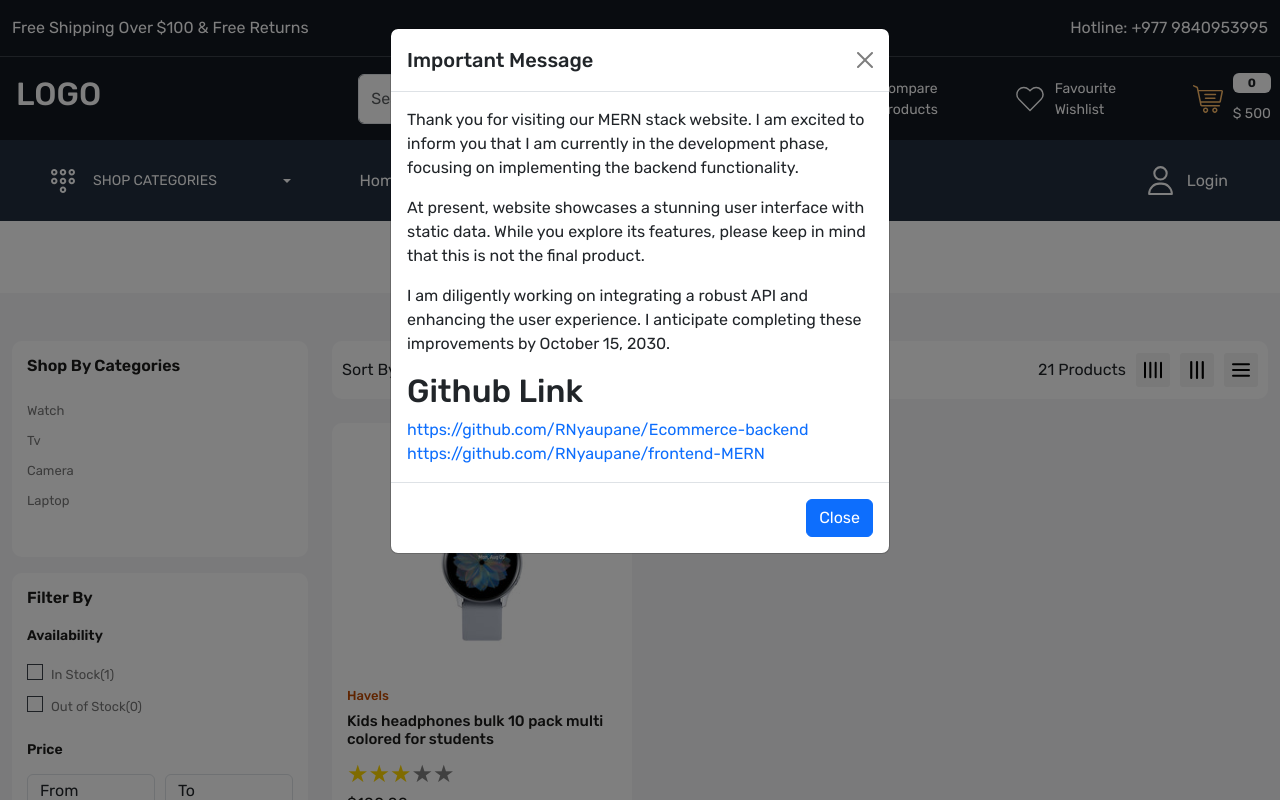
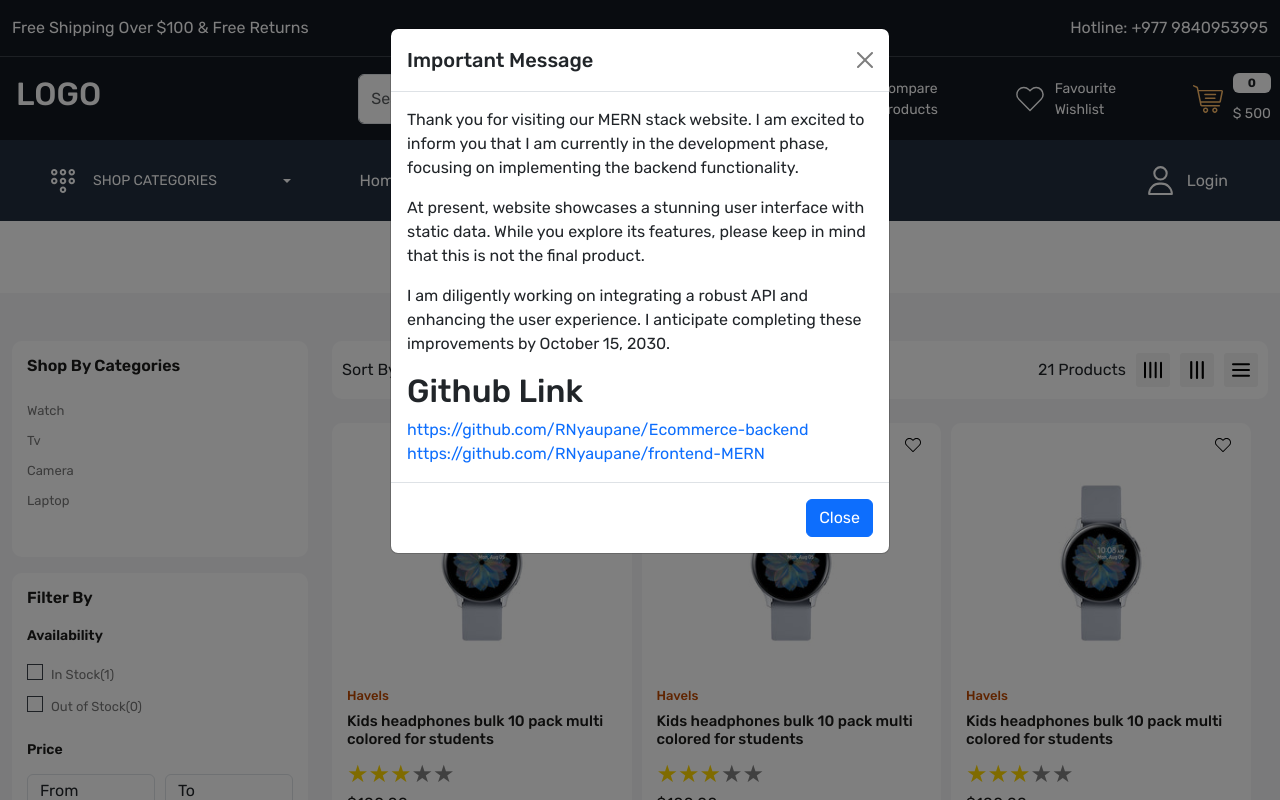
Before and after one commit to RNyaupane/frontend-MERN, a React (Vite) app: page /product in a window 1280 px wide. Shown: the top 800 px of the page. Built offline with nearby package versions, Linux system fonts and the light colour scheme; no server answers.

Commit message:
Modal Message changed

```diff
--- a/src/pages/OurStore.jsx
+++ b/src/pages/OurStore.jsx
@@ -262,6 +262,9 @@ const OurStore = () => {
                         <div className="products-list pb-5">
                             <div className="d-flex gap-10 flex-wrap">
                                 <ProductCard grid={grid} col='col-md-12 col-lg-12'/>
+                                <ProductCard grid={grid} col='col-md-12 col-lg-12'/>
+                                <ProductCard grid={grid} col='col-md-12 col-lg-12'/>
+                                <ProductCard grid={grid} col='col-md-12 col-lg-12'/>
                             </div>
                         </div>
                     </div>
```
